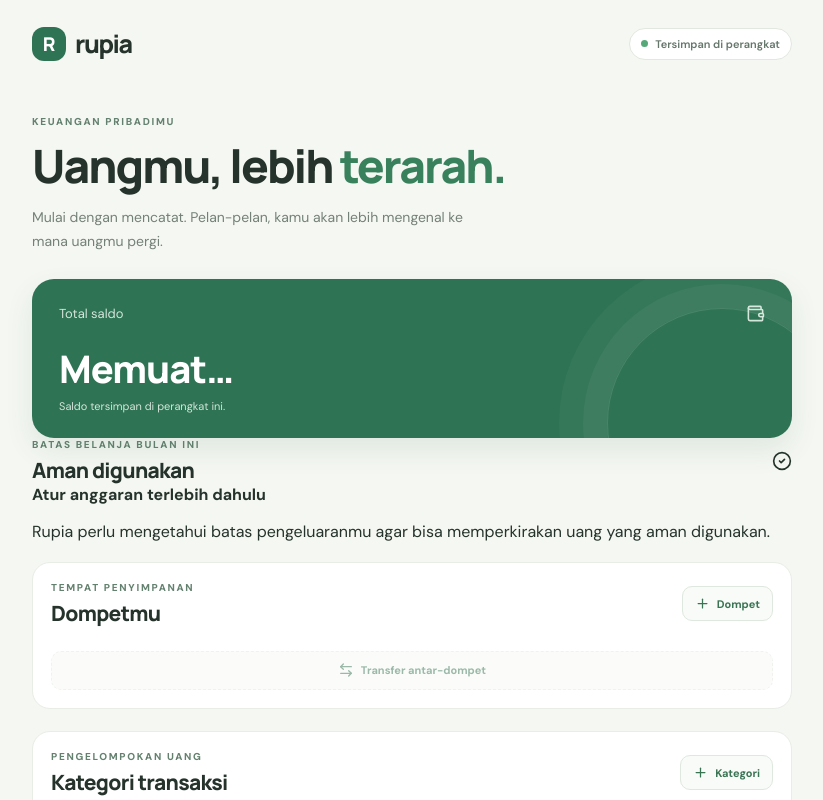
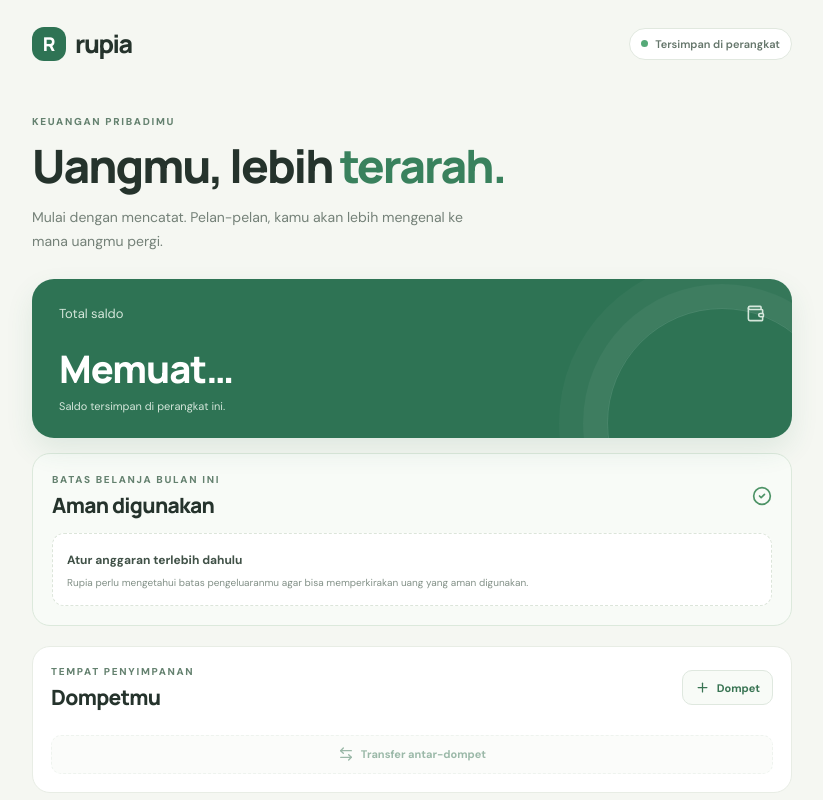
Before and after one commit to satriamada-web/rupia-personal-finance, a React (Vite) app: page / in a window 1280 px wide. Shown: the top 800 px of the page, without its empty margins (228-1051 px from the left). Built offline with nearby package versions, Linux system fonts and the light colour scheme.

Commit message:
Style safe-to-spend dashboard card

```diff
--- a/src/styles.css
+++ b/src/styles.css
@@ -186,3 +186,18 @@ footer { padding: 34px 0 5px; color: #9aa59d; text-align: center; font-size: 11p
 .category-manage-actions button { display: grid; place-items: center; width: 27px; height: 27px; border: 0; border-radius: 7px; color: #809087; background: #f6f8f5; }
 .category-manage-actions button:hover { color: #2e7354; background: #edf5ee; }
 @media (max-width: 480px) { .category-section { padding: 14px; } .category-groups { grid-template-columns: 1fr; gap: 12px; } }
+
+
+.safe-section { margin-top: 15px; padding: 19px; border: 1px solid #dce9dc; border-radius: 18px; background: #f8fbf7; }
+.safe-section > .section-heading > svg { color: #4d9366; }
+.safe-amount { margin: 18px 0 4px; color: #2e7354; font: 800 clamp(27px, 6vw, 36px) Manrope, sans-serif; letter-spacing: -1px; overflow-wrap: anywhere; }
+.safe-caption { margin: 0; color: #829087; font-size: 10px; line-height: 1.6; }
+.safe-breakdown { display: grid; grid-template-columns: 1fr 1fr; gap: 9px; margin-top: 16px; }
+.safe-breakdown > div { display: grid; gap: 6px; min-width: 0; padding: 11px; border: 1px solid #e8efe6; border-radius: 11px; background: #fff; }
+.safe-breakdown span { color: #829087; font-size: 9px; }
+.safe-breakdown strong { color: #405147; font: 700 12px Manrope, sans-serif; overflow-wrap: anywhere; }
+.safe-empty { margin-top: 14px; padding: 14px; border: 1px dashed #dce5da; border-radius: 12px; background: #fff; }
+.safe-empty strong { color: #405147; font-size: 12px; }
+.safe-empty p { margin: 6px 0 0; color: #829087; font-size: 10px; line-height: 1.6; }
+.safe-warning { margin: 12px 0 0; padding: 10px 11px; border-radius: 10px; color: #98613f; background: #fff4e9; font-size: 10px; line-height: 1.6; }
+@media (max-width: 480px) { .safe-section { padding: 15px; } .safe-breakdown strong { font-size: 11px; } }
```
